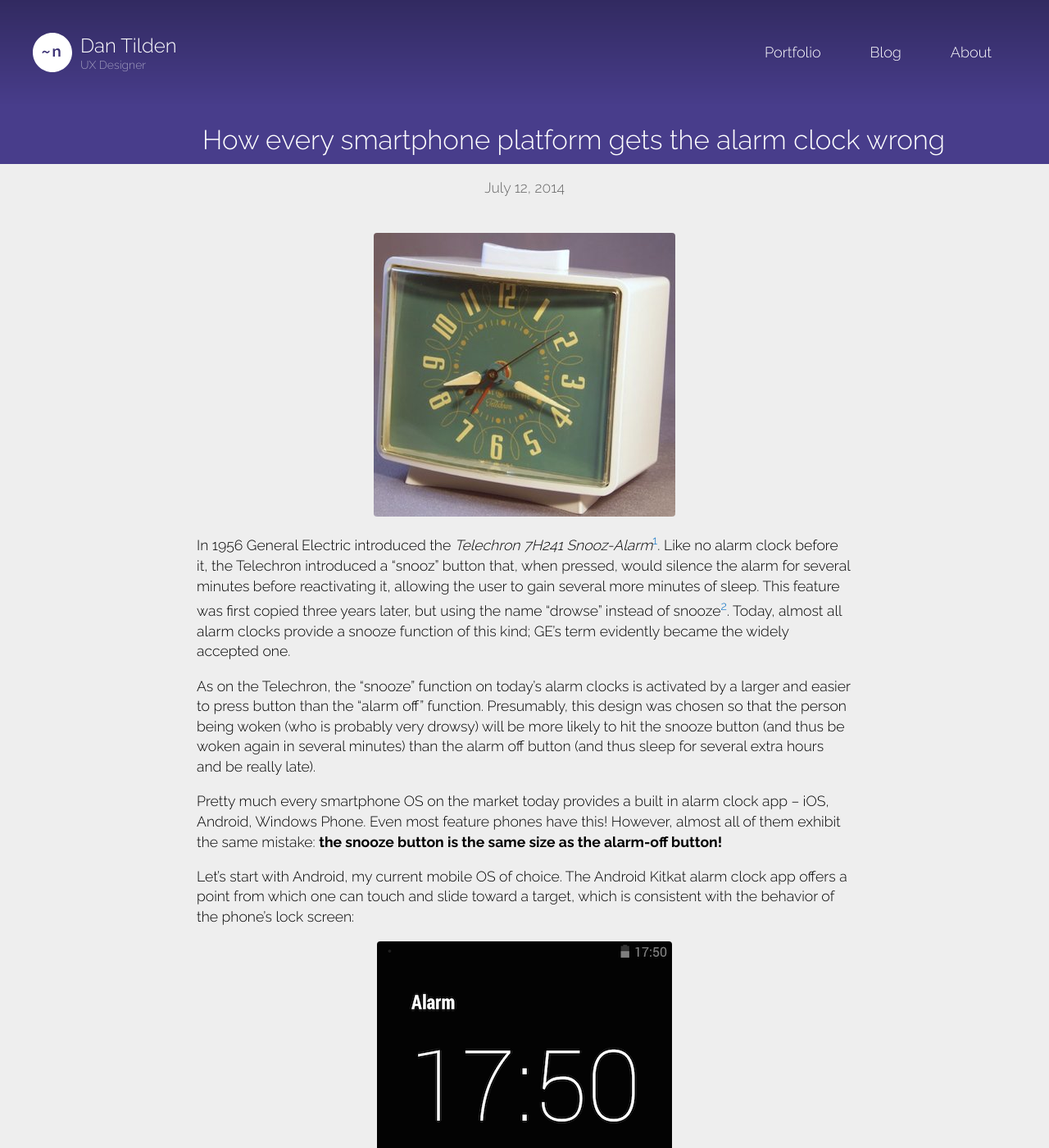
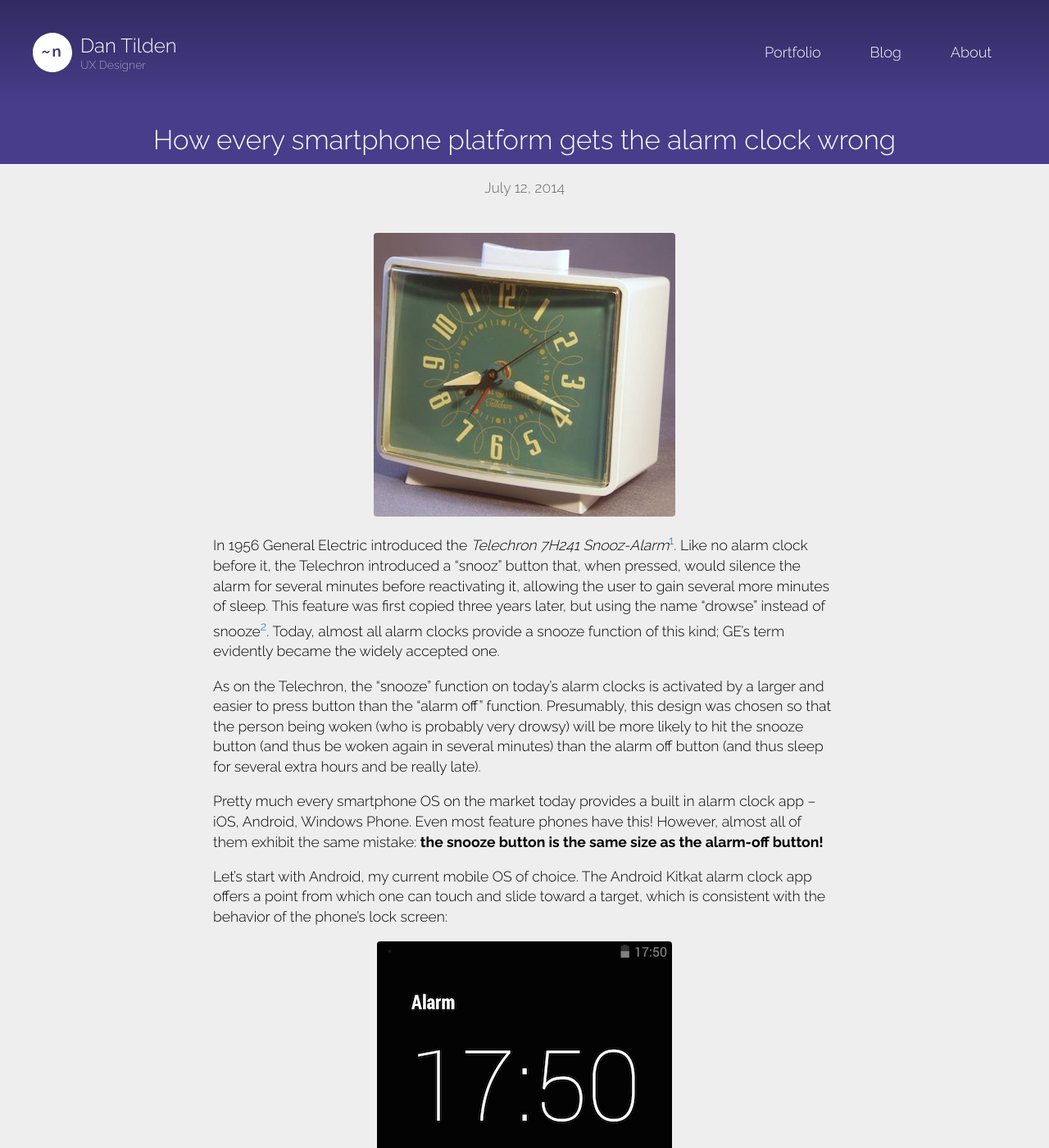
Before and after one commit to tilden/tilden.github.io, a Jekyll site: the page built from _posts/2014-07-12-alarm_clocks.md, in a window 1280 px wide and 1400 px high. Shown: the whole window at 82% size. Built offline with Jekyll 4.4.1, drawn with Linux system fonts in a browser that asks for light colours; nearby versions of some CDN libraries.

Commit message:
Bugfixes

```diff
--- a/css/style.css
+++ b/css/style.css
@@ -1,11 +1,4 @@
 /* global stuff */
-
-/*html {
-  box-sizing: border-box;
-}
-*, *:before, *:after {
-  box-sizing: inherit;
-}*/
 
 body {
   font-family: "Raleway", "Helvetica Neue", "Helvetica", Arial, sans-serif;
@@ -532,12 +525,16 @@ blockquote .attribution {
 }
 
 .post_content, .footnotes {
-  width: 800px;
+  width: 780px;
   text-align: left;
   margin: 0 auto;
   line-height: 140%;
   font-size: 80%;
   padding: 10px;
+}
+
+.post > h2, .post_content, .footnotes {
+  box-sizing: border-box;
 }
 
 .post_content p {
```
